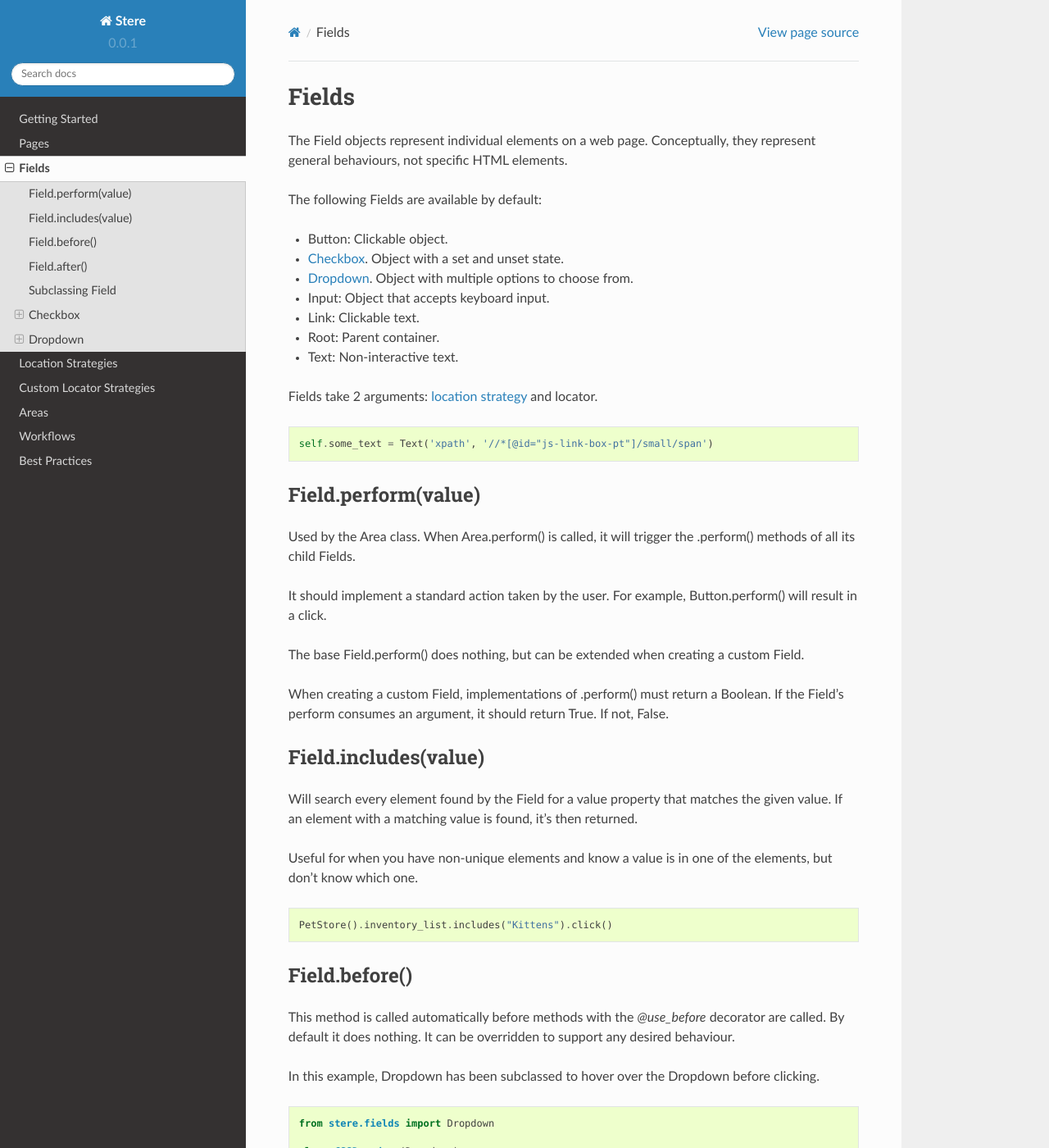
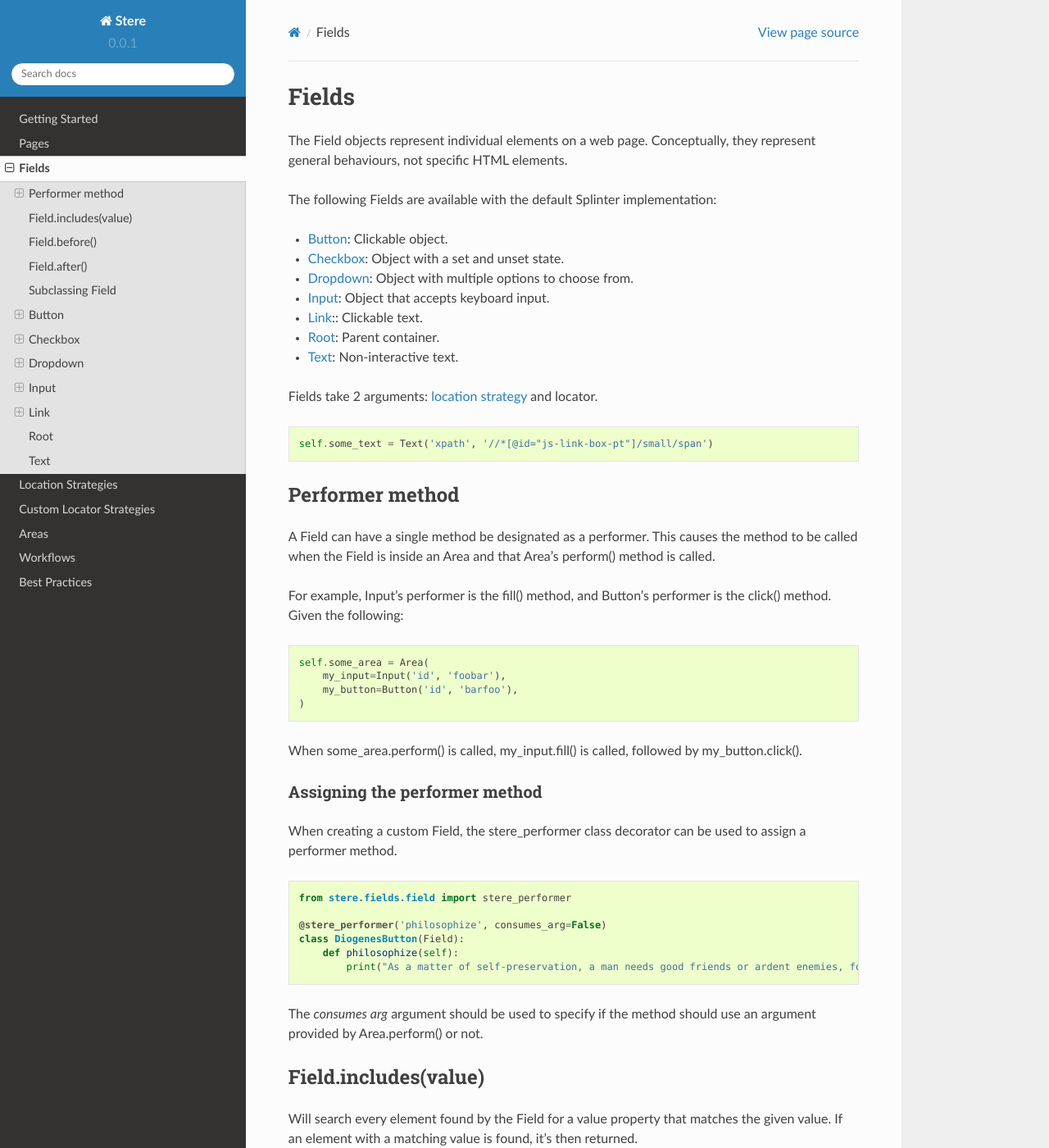
Before and after one commit to jsfehler/stere, a Sphinx documentation site: the page built from docs/field.rst, in a window 1280 px wide and 1400 px high. Shown: the whole window at 82% size. Built offline with Sphinx 7.4.7 and the Read the Docs theme 2.0.0, drawn with Linux system fonts in a browser that asks for light colours; some of the changed text lies outside the part shown.

Commit message:
Docs: Update information on Field performers (#51)

```diff
--- a/docs/field.rst
+++ b/docs/field.rst
@@ -4,15 +4,15 @@
 The Field objects represent individual elements on a web page.
 Conceptually, they represent general behaviours, not specific HTML elements.
 
-The following Fields are available by default:
+The following Fields are available with the default Splinter implementation:
 
-- Button: Clickable object.
-- :ref:`Checkbox <checkbox>`. Object with a set and unset state.
-- :ref:`Dropdown <dropdown>`. Object with multiple options to choose from.
-- Input: Object that accepts keyboard input.
-- Link: Clickable text.
-- Root: Parent container.
-- Text: Non-interactive text.
+- :ref:`Button <button>`: Clickable object.
+- :ref:`Checkbox <checkbox>`: Object with a set and unset state.
+- :ref:`Dropdown <dropdown>`: Object with multiple options to choose from.
+- :ref:`Input <input>`: Object that accepts keyboard input.
+- :ref:`Link <link>`:: Clickable text.
+- :ref:`Root <root>`: Parent container.
+- :ref:`Text <text>`: Non-interactive text.
 
 Fields take 2 arguments: :ref:`location strategy <location_strategies>` and locator.
 
@@ -21,16 +21,38 @@
     self.some_text = Text('xpath', '//*[@id="js-link-box-pt"]/small/span')
 
 
-Field.perform(value)
-~~~~~~~~~~~~~~~~~~~~
+Performer method
+~~~~~~~~~~~~~~~~
 
-Used by the Area class. When Area.perform() is called, it will trigger the .perform() methods of all its child Fields.
+A Field can have a single method be designated as a performer.
+This causes the method to be called when the Field is inside an Area and that Area's perform() method is called.
 
-It should implement a standard action taken by the user. For example, Button.perform() will result in a click.
+For example, Input's performer is the fill() method, and Button's performer is the click() method. Given the following:
 
-The base Field.perform() does nothing, but can be extended when creating a custom Field.
+.. code-block:: python
 
-When creating a custom Field, implementations of .perform() must return a Boolean. If the Field's perform consumes an argument, it should return True. If not, False.
+    self.some_area = Area(
+        my_input=Input('id', 'foobar'),
+        my_button=Button('id', 'barfoo'),
+    )
+
+When some_area.perform() is called, my_input.fill() is called, followed by my_button.click().
+
+Assigning the performer method
+++++++++++++++++++++++++++++++
+
+When creating a custom Field, the stere_performer class decorator can be used to assign a performer method.
+
+.. code-block:: python
+
+    from stere.fields.field import stere_performer
+
+    @stere_performer('philosophize', consumes_arg=False)
+    class DiogenesButton(Field):
+        def philosophize(self):
+            print("As a matter of self-preservation, a man needs good friends or ardent enemies, for the former instruct him and the latter take him to task.")
+
+The `consumes arg` argument should be used to specify if the method should use an argument provided by Area.perform() or not.
 
 
 Field.includes(value)
@@ -81,6 +103,17 @@
 
 If your class need specific behaviour when interacting with Areas, it must implement the perform() method.
 
+Button
+~~~~~~
+.. _button:
+
+A simple wrapper over Field, it implements `click()` as its performer.
+
+click()
++++++++
+
+Clicks the element.
+
 
 Checkbox
 ~~~~~~~~
@@ -90,6 +123,7 @@
 
 Can be initialized with the `default_checked` argument. If True, the Field assumes the checkbox's default state is checked.
 
+It implements `opposite()` as its performer.
 
 set_to(state)
 +++++++++++++
@@ -117,6 +151,8 @@
 By default, the Dropdown field works against HTML Dropdowns.
 However, it's possible to extend Dropdown to work with whatever implementation of a CSS Dropdown you need.
 
+It implements `select()` as its performer.
+
 The `option` argument can be provided to override the default implementation.
 This argument expects a Field. The Field should be the individual options in the dropdown you wish to target.
 
@@ -128,6 +164,50 @@
 +++++++
 
 Searches for all the options in the dropdown and returns a list of Fields.
+
+select(value)
++++++++++++++
+
+Searches for an option with value, then clicks it.
+
+
+Input
+~~~~~
+.. _input:
+
+A simple wrapper over Field, it implements `fill()` as its performer.
+
+
+fill(value)
++++++++++++
+
+Fills the element with value.
+
+
+Link
+~~~~~
+.. _link:
+
+A simple wrapper over Field, it implements `click()` as its performer.
+
+click()
++++++++
+
+Clicks the element.
+
+
+Root
+~~~~~
+.. _root:
+
+A simple wrapper over Field, it does not implement a performer method.
+
+
+Text
+~~~~~
+.. _text:
+
+A simple wrapper over Field, it does not implement a performer method.
 
 
 Location Strategies
```
